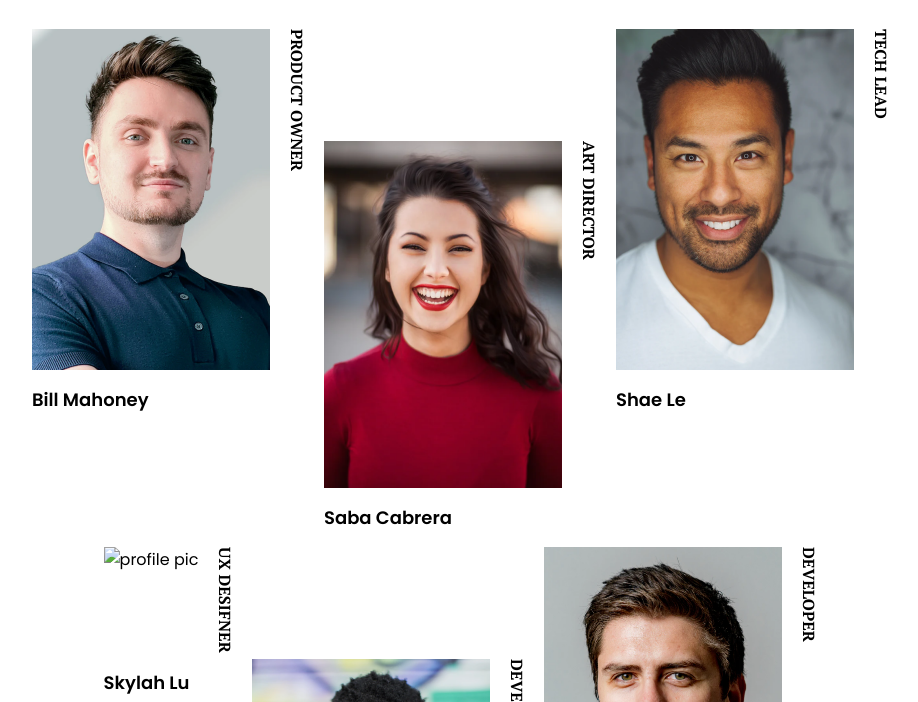
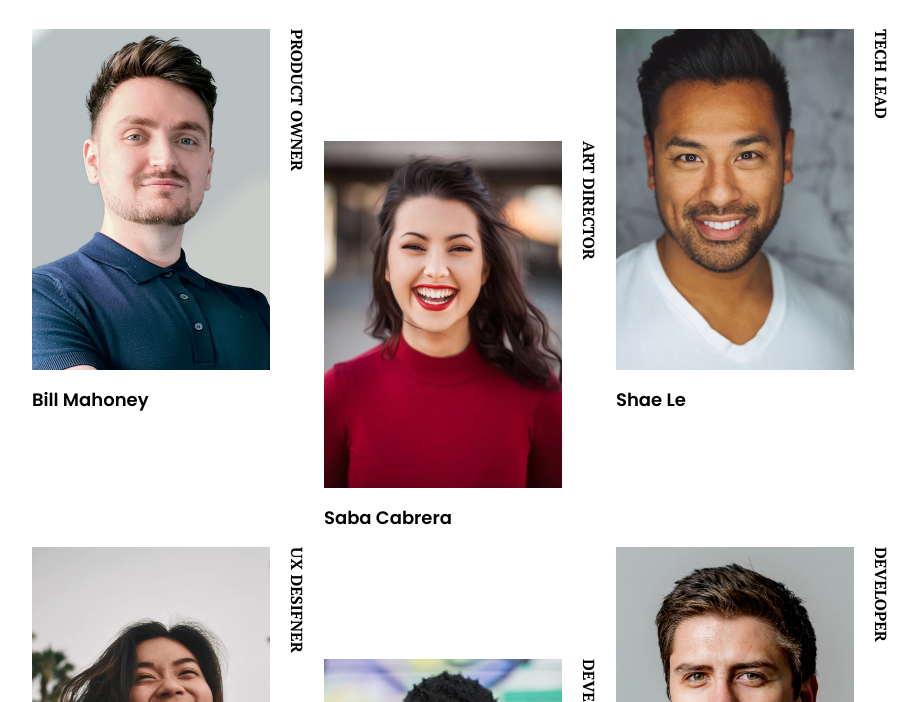
Before and after one commit to RickHalmoguera/my-team-page-master, a plain HTML site: page index.html in a window 1280 px wide. Shown: the part 98-800 px from the top of the page, without its empty margins (178-1096 px from the left). Drawn offline with Linux system fonts and the light colour scheme; the site is published under a folder, as on GitHub Pages, so addresses that start at the root find nothing.

Commit message:
photo4 fix

```diff
--- a/index.html
+++ b/index.html
@@ -36,7 +36,7 @@
     </div>
 
     <div class="c-card card_4">
-      <img class="c-card__img" src="/photo4.png" alt="profile pic">
+      <img class="c-card__img" src="./photo4.png" alt="profile pic">
       <div class="c-card__title">ux desifner</div>
       <div class="c-card__name">Skylah Lu</div>
     </div>
```
